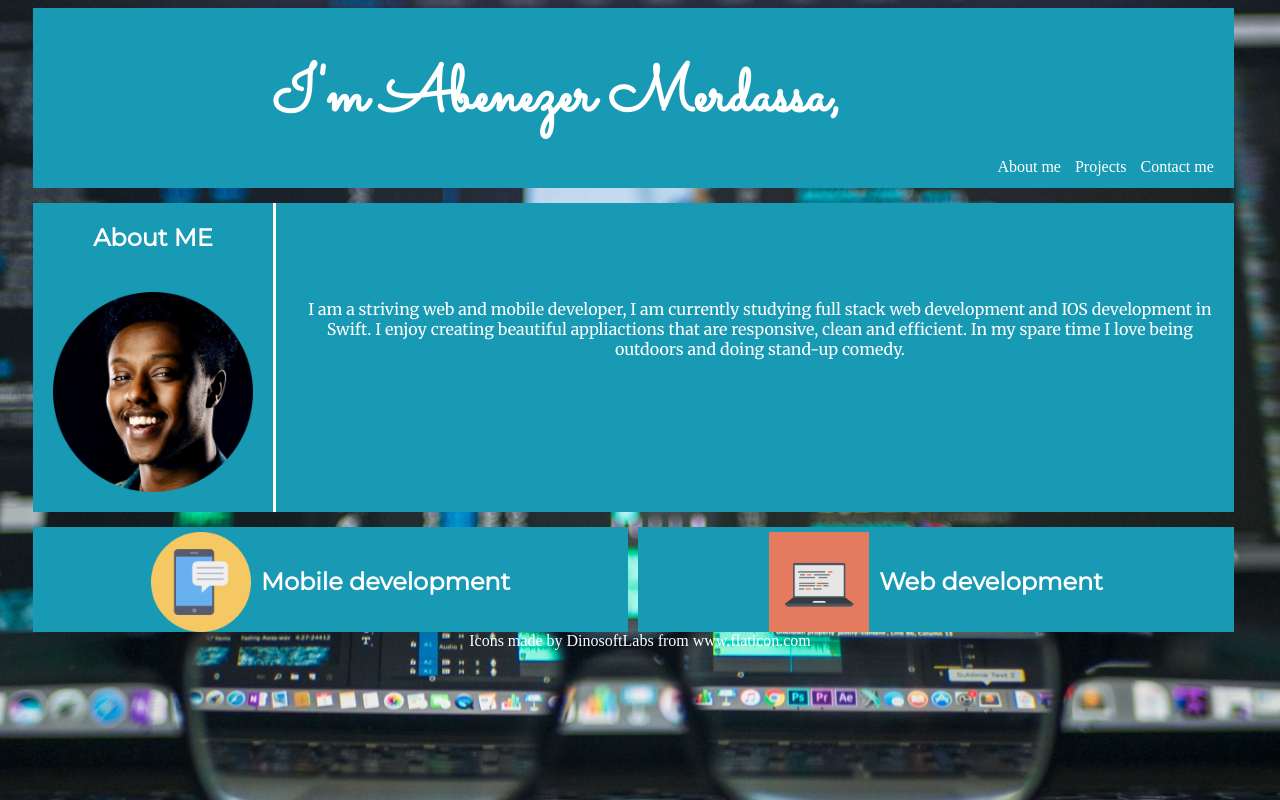
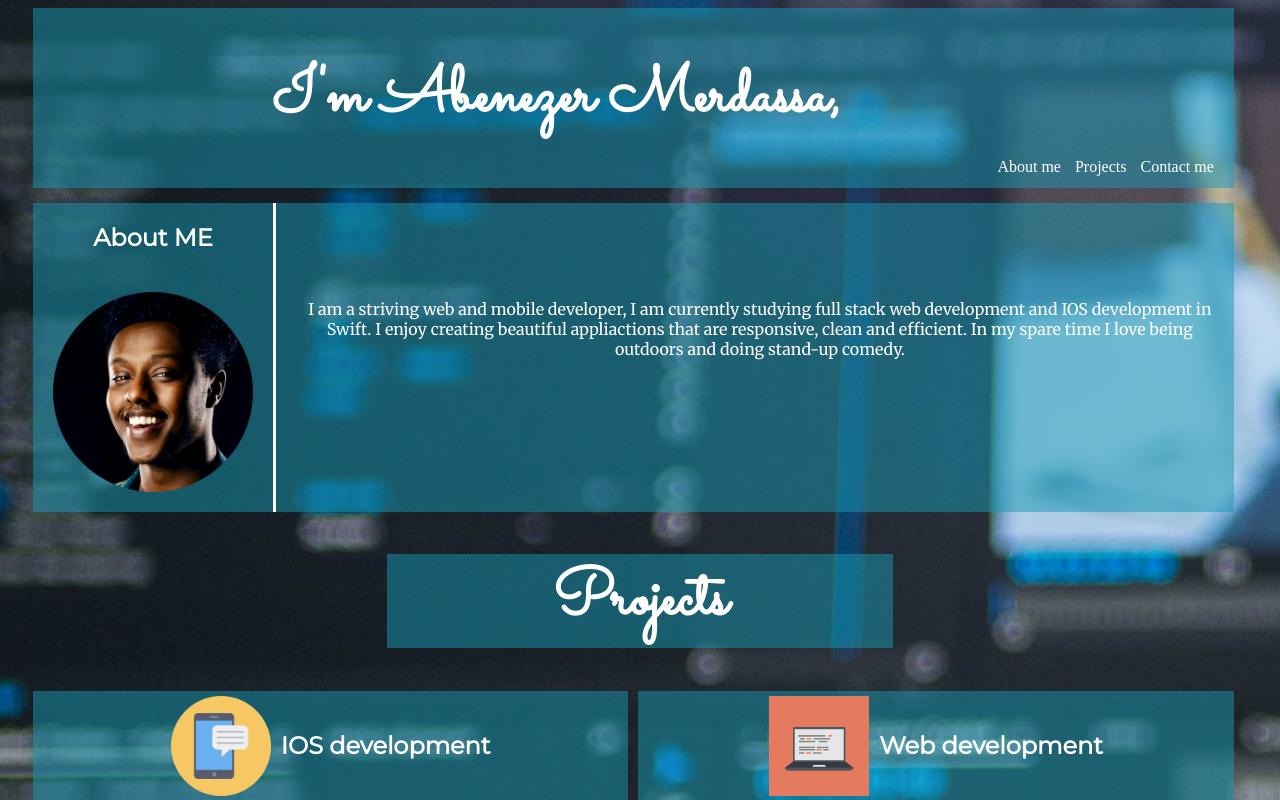
Before and after one commit to Abenezerm/portfolio-project, a plain HTML site: page index.html in a window 1280 px wide. Shown: the top 800 px of the page. Drawn offline with Linux system fonts and the light colour scheme.

Commit message:
Added more styling and pictures for portfolio projects

```diff
--- a/CSS/style.css
+++ b/CSS/style.css
@@ -16,8 +16,8 @@ a:hover{
   margin-left: 25px;
   width: 95%;
   display: flex;
-  background-color: #189AB4;
   justify-content: space-between;
+  background: rgb(24, 154, 180, 0.5)
 }
 
 .Header h1{
@@ -38,7 +38,7 @@ a:hover{
   width: 95%;
   margin-top: 15px;
   display: flex;
-  background-color: #189AB4;
+  background: rgb(24, 154, 180, 0.5)
 
 }
 .About-me .section-Header{
@@ -61,6 +61,14 @@ a:hover{
   padding-top: 80px;
   padding-right: 10px;
 }
+.portfolio-title{
+  font-family: 'Sacramento', cursive;
+  font-size: 2em;
+  background: rgb(24, 154, 180, 0.5);
+  margin-left: 30%;
+  margin-right: 30%;
+
+}
 .Projects{
   display: flex;
 
@@ -71,13 +79,14 @@ a:hover{
 }
 .Projects .Mobile-development{
   margin-right: 5px;
-  background-color: #189AB4;
+  background: rgb(24, 154, 180, 0.5);
   width: 50%;
 }
 .Projects .Mobile-development .title{
   display: flex;
   flex-flow: row-reverse;
   justify-content: center;
+  margin-bottom: 20px;
 }
 .Projects .Mobile-development .title h2{
   margin-left: 10px;
@@ -88,13 +97,14 @@ a:hover{
 }
 .Projects .Web-development{
   margin-left: 5px;
-  background-color: #189AB4;
+  background: rgb(24, 154, 180, 0.5);
   width: 50%;
 }
 .Projects .Web-development .title{
   display: flex;
   flex-flow: row-reverse;
   justify-content: center;
+  margin-bottom: 20px;
 }
 .Projects .Web-development .title img{
   padding-top: 5px;
--- a/index.html
+++ b/index.html
@@ -34,22 +34,29 @@
 
         <p>I am a striving web and mobile developer, I am currently studying full stack web development and IOS development in Swift. I enjoy creating beautiful appliactions that are responsive, clean and efficient. In my spare time I love being outdoors and doing stand-up comedy.</p>
     </div>
-    <div class="Projects" id="Projects">
+    <div class="portfolio-title" id="Projects">
+      <h1>Projects</h1>
+    </div>
+    <div class="Projects" >
 
       <div class="Mobile-development">
         <div class="title">
-          <h2>Mobile development</h2>
+          <h2>IOS development</h2>
           <img src="images/mobile.png" alt="" height="100px">
-        </div>
+        </div class="project-showcase">
+        <img src="images/pexels-worldspectrum-844124.jpg" alt="" height="27%" width="75%">
+        <img src="images/pexels-pixabay-267350.jpg" alt="" height="27%" width="75%">
+        <img src="images/pexels-fauxels-3184418.jpg" alt="" height="27%" width="75%">
 
       </div>
       <div class="Web-development">
         <div class="title">
           <h2>Web development</h2>
           <img src="images/computer.png" alt="" height="100px">
-        </div>
-
-
+        </div class="project-showcase">
+          <img src="images/pexels-artem-podrez-5716052.jpg" alt="" height="27%" width="75%">
+          <img src="images/pexels-dio-hasbi-saniskoro-3280130.jpg" alt="" height="27%" width="75%">
+          <img src="images/pexels-ivan-samkov-5676744.jpg" alt="" height="27%" width="75%">
       </div>
 
     </div>
```
Also changed, not shown: images/pexels-dio-hasbi-saniskoro-3280130.jpg (added), images/pexels-pixabay-267350.jpg (added), images/pexels-worldspectrum-844124.jpg (added), 3 other files.
